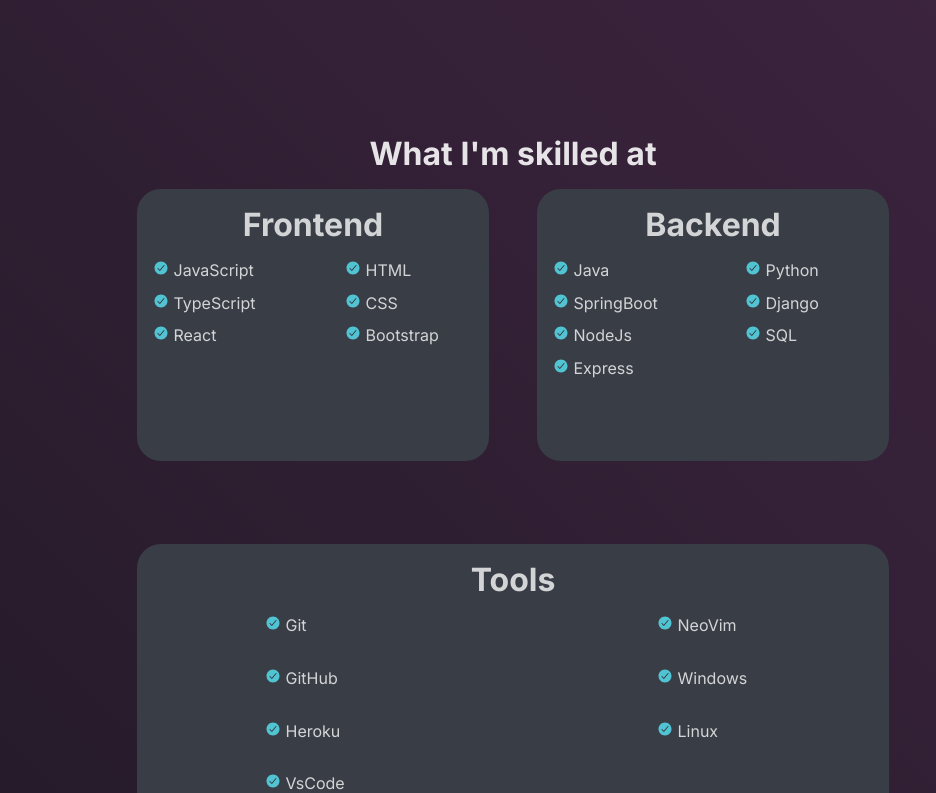
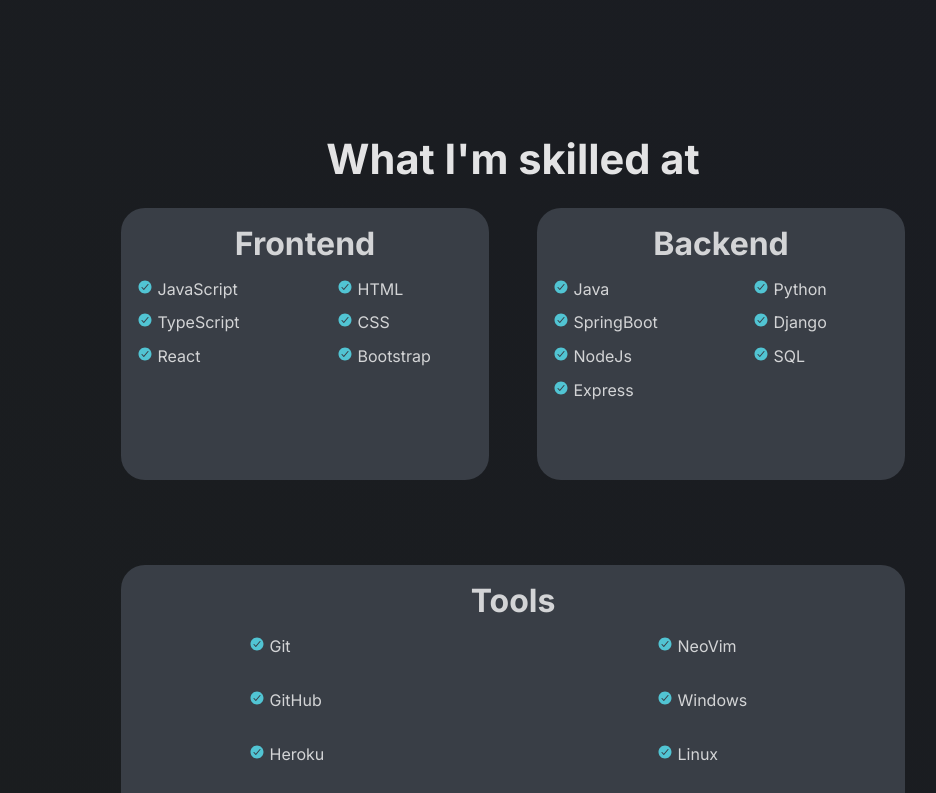
Before and after one commit to dndanli/dndanli-portfolio-v2, a React (Create React App) app in the folder dndanli-portfolio/: page / in a window 1280 px wide. Shown: the part 820-1613 px from the top of the page, without its empty margins (127-1063 px from the left). Built offline with nearby package versions, Linux system fonts and the light colour scheme.

Commit message:
changed bg color

```diff
--- a/dndanli-portfolio/src/Components/GlobalStyles/GlobalStyles.ts
+++ b/dndanli-portfolio/src/Components/GlobalStyles/GlobalStyles.ts
@@ -12,8 +12,10 @@ const GlobalStyle = createGlobalStyle`
     justify-content: center;
     align-items: center;
     padding-inline: min(80vw, 3rem);
-    background-color: #48284A;
-    background-image: linear-gradient(45deg, #121417, #48284A);
+    background-color: rgba(24, 26, 34, 0.9);
+    background-image: linear-gradient(45deg, rgba(24, 27, 25, 0.9), rgba(24, 26, 34, 0.9));
+    /* background-color: #48284A;
+    background-image: linear-gradient(45deg, #121417, #48284A); */
   }
 
   .about-section{
@@ -53,7 +55,7 @@ const GlobalStyle = createGlobalStyle`
         grid-gap: 3rem;
       }
       .skillset-card{
-        min-width: 22rem;
+        min-width: 19rem;
       }
       #tools{
         grid-column: 1/3;
@@ -67,10 +69,16 @@ const GlobalStyle = createGlobalStyle`
     }
   }
 
-  .projects-section{
+  .projects-section, .skills-section{
     @media only screen and (min-width: 1200px){
+      .skillset-card{
+        min-width: 23rem;
+      }
       .project-card{
         max-width: 23rem;
+        .btn-text-input {
+          font-size: 17px;
+        }
       }
 
       .project-image-wrapper img {
@@ -83,6 +91,10 @@ const GlobalStyle = createGlobalStyle`
         grid-template-columns: repeat(2, 1fr);
         grid-gap: 3rem
       }
+      #recent-works, #skill-header-title{
+        font-size: 1.3rem;
+        margin-bottom: 1.5rem;
+      }
     }
   }
 `;
```
